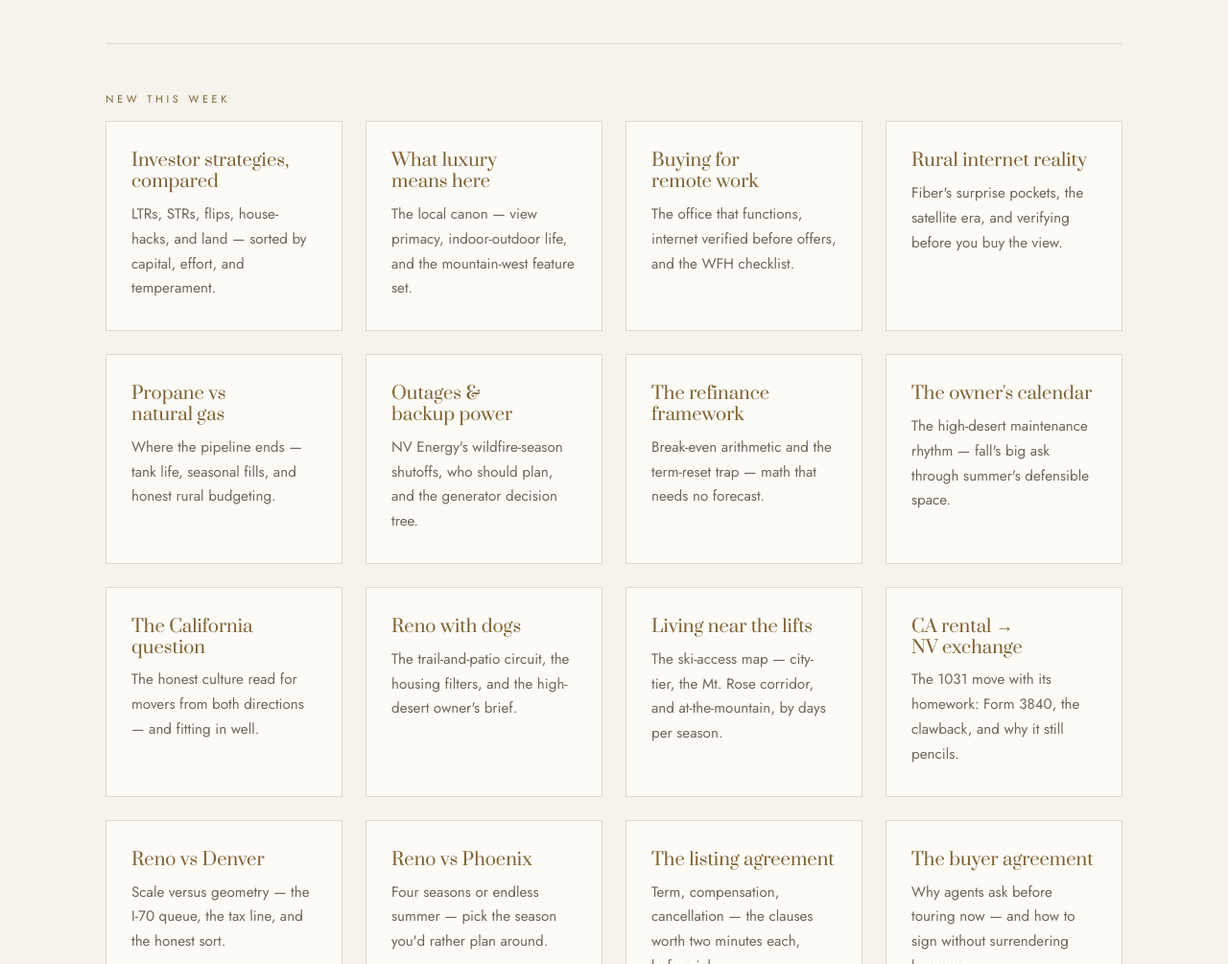
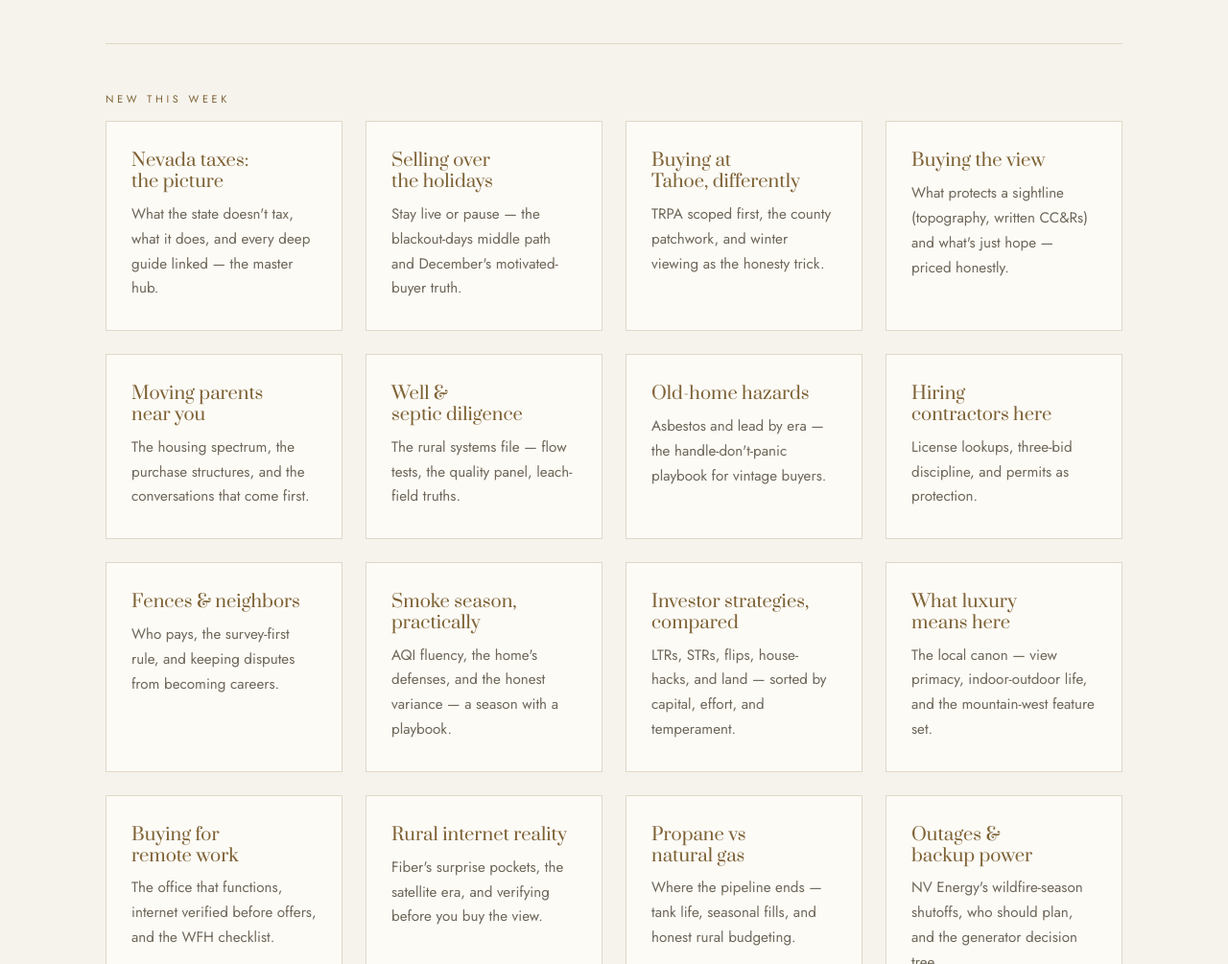
Before and after one commit to sage593/nv-ball, a plain HTML site: page learn.html in a window 1280 px wide. Shown: the part 1360-2365 px from the top of the page at 96% size. Drawn offline with Linux system fonts and the light colour scheme.

Commit message:
Wire 10 new pages; add Nevada taxes hub to llms.txt
Co-Authored-By: Claude Fable 5 <noreply@anthropic.com>
Claude-Session: https://claude.ai/code/session_01GiHiGgxEeQ1p51uNuRi4No

```diff
--- a/learn.html
+++ b/learn.html
@@ -53,6 +53,16 @@
 
   <p class="eyebrow">New this week</p>
   <div class="grid3" style="margin-bottom:40px">
+    <div class="card"><h3><a href="qa-nevada-taxes-complete-guide-movers.html">Nevada taxes: the picture</a></h3><p>What the state doesn't tax, what it does, and every deep guide linked — the master hub.</p></div>
+    <div class="card"><h3><a href="qa-selling-house-during-holidays-reno.html">Selling over the holidays</a></h3><p>Stay live or pause — the blackout-days middle path and December's motivated-buyer truth.</p></div>
+    <div class="card"><h3><a href="qa-buying-at-lake-tahoe-process-differences.html">Buying at Tahoe, differently</a></h3><p>TRPA scoped first, the county patchwork, and winter viewing as the honesty trick.</p></div>
+    <div class="card"><h3><a href="qa-view-lots-protecting-views-reno.html">Buying the view</a></h3><p>What protects a sightline (topography, written CC&Rs) and what's just hope — priced honestly.</p></div>
+    <div class="card"><h3><a href="qa-moving-aging-parents-near-you-reno.html">Moving parents near you</a></h3><p>The housing spectrum, the purchase structures, and the conversations that come first.</p></div>
+    <div class="card"><h3><a href="qa-well-septic-inspection-buying-nevada.html">Well & septic diligence</a></h3><p>The rural systems file — flow tests, the quality panel, leach-field truths.</p></div>
+    <div class="card"><h3><a href="qa-asbestos-lead-paint-older-homes-nevada.html">Old-home hazards</a></h3><p>Asbestos and lead by era — the handle-don't-panic playbook for vintage buyers.</p></div>
+    <div class="card"><h3><a href="qa-hiring-contractors-reno-remodel.html">Hiring contractors here</a></h3><p>License lookups, three-bid discipline, and permits as protection.</p></div>
+    <div class="card"><h3><a href="qa-fences-property-lines-neighbors-nevada.html">Fences & neighbors</a></h3><p>Who pays, the survey-first rule, and keeping disputes from becoming careers.</p></div>
+    <div class="card"><h3><a href="qa-wildfire-smoke-season-reno-guide.html">Smoke season, practically</a></h3><p>AQI fluency, the home's defenses, and the honest variance — a season with a playbook.</p></div>
     <div class="card"><h3><a href="qa-investment-strategies-reno-compared.html">Investor strategies, compared</a></h3><p>LTRs, STRs, flips, house-hacks, and land — sorted by capital, effort, and temperament.</p></div>
     <div class="card"><h3><a href="qa-luxury-home-features-reno-tahoe.html">What luxury means here</a></h3><p>The local canon — view primacy, indoor-outdoor life, and the mountain-west feature set.</p></div>
     <div class="card"><h3><a href="qa-home-office-remote-work-house-hunting.html">Buying for remote work</a></h3><p>The office that functions, internet verified before offers, and the WFH checklist.</p></div>
```
Also changed, not shown: sitemap.xml (+10 -0 lines), llms.txt, topics-covered.txt.
